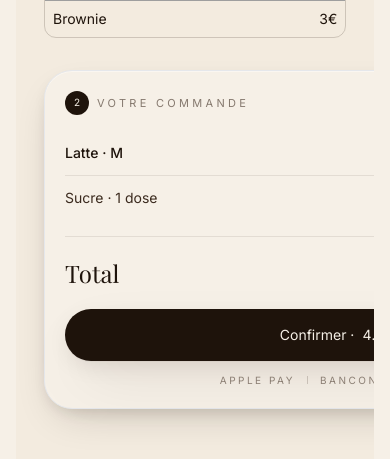
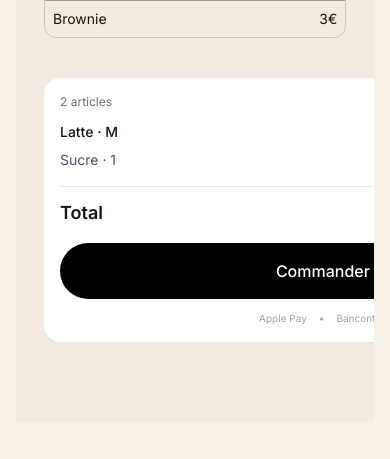
Before and after one commit to Noxhack/Maison-Noir, a Next.js app: page / in a window 390 px wide. Shown: the part 2846-3305 px from the top of the page. Built offline with nearby package versions, Linux system fonts and the light colour scheme; grey boxes are pictures that could not be loaded; a web font is replaced by a local one.

Commit message:
fix cart summary mobile

```diff
--- a/components/CartSummary.tsx
+++ b/components/CartSummary.tsx
@@ -11,76 +11,68 @@ type Props = {
   total: number;
 };
 
-export default function CartSummary({ drink, size, sugar, extras, snacks, total }: Props) {
+export default function CartSummary({
+  drink,
+  size,
+  sugar,
+  extras,
+  snacks,
+  total,
+}: Props) {
   const lines = [
     { key: "drink", label: `${drink.name} · ${size.id}`, price: drink.price * size.multiplier, isMain: true },
-    ...(sugar > 0 ? [{ key: "sugar", label: `Sucre · ${sugar} dose${sugar > 1 ? "s" : ""}`, price: 0 }] : []),
+    ...(sugar > 0 ? [{ key: "sugar", label: `Sucre · ${sugar}`, price: 0 }] : []),
     ...extras.map((e) => ({ key: e.id, label: e.name, price: e.price })),
     ...snacks.map((s) => ({ key: s.id, label: s.name, price: s.price })),
   ];
 
   return (
-    <div className="mt-2 rounded-[28px] border border-mocha/12 bg-cream p-5 md:p-6 shadow-float">
-      <div className="flex items-center justify-between mb-4">
-        <div className="flex items-center gap-2">
-          <span className="inline-flex h-6 w-6 items-center justify-center rounded-full bg-espresso text-cream text-[10px]">
-            {lines.length}
-          </span>
-          <p className="text-[11px] uppercase tracking-[0.3em] text-mocha/60">Votre commande</p>
-        </div>
-        <span className="text-[11px] text-mocha/50">Prêt en 3 min</span>
+    <div className="mt-4 bg-white rounded-2xl p-4 shadow-sm">
+
+      {/* HEADER */}
+      <div className="flex justify-between items-center mb-3">
+        <span className="text-xs text-gray-500">
+          {lines.length} article{lines.length > 1 ? "s" : ""}
+        </span>
+        <span className="text-xs text-gray-400">~3 min</span>
       </div>
 
-      <ul className="divide-y divide-mocha/10">
-        <AnimatePresence initial={false}>
-          {lines.map((l) => (
-            <motion.li
-              key={l.key}
-              layout
-              initial={{ opacity: 0, x: -12, height: 0 }}
-              animate={{ opacity: 1, x: 0, height: "auto" }}
-              exit={{ opacity: 0, x: 12, height: 0 }}
-              transition={{ duration: 0.35, ease: [0.22, 1, 0.36, 1] }}
-              className="flex items-center justify-between py-3 text-sm"
-            >
-              <span className={l.isMain ? "text-espresso font-medium" : "text-mocha"}>{l.label}</span>
-              <span className="text-mocha/70 tabular-nums">
-                {l.price > 0 ? `${l.price.toFixed(2)}€` : "Inclus"}
-              </span>
-            </motion.li>
-          ))}
-        </AnimatePresence>
-      </ul>
-
-      <div className="mt-4 flex items-baseline justify-between border-t border-mocha/10 pt-4">
-        <span className="font-serif text-2xl text-espresso">Total</span>
-        <AnimatePresence mode="popLayout">
-          <motion.span
-            key={total}
-            initial={{ opacity: 0, y: 10 }}
-            animate={{ opacity: 1, y: 0 }}
-            exit={{ opacity: 0, y: -10 }}
-            transition={{ duration: 0.35 }}
-            className="font-serif text-3xl text-espresso tabular-nums"
-          >
-            {total.toFixed(2)}€
-          </motion.span>
-        </AnimatePresence>
+      {/* LIGNES */}
+      <div className="space-y-2">
+        {lines.map((l) => (
+          <div key={l.key} className="flex justify-between text-sm">
+            <span className={l.isMain ? "font-medium" : "text-gray-600"}>
+              {l.label}
+            </span>
+            <span className="text-gray-500">
+              {l.price > 0 ? `${l.price.toFixed(2)}€` : "Inclus"}
+            </span>
+          </div>
+        ))}
       </div>
 
+      {/* TOTAL */}
+      <div className="flex justify-between items-center mt-4 pt-3 border-t">
+        <span className="text-lg font-semibold">Total</span>
+        <span className="text-xl font-bold">
+          {total.toFixed(2)}€
+        </span>
+      </div>
+
+      {/* BOUTON */}
       <motion.button
-        whileHover={{ scale: 1.01 }}
-        whileTap={{ scale: 0.98 }}
-        className="mt-5 group w-full rounded-full bg-espresso text-cream py-4 text-sm md:text-base hover:bg-mocha transition-colors flex items-center justify-center gap-2 shadow-premium"
+        whileTap={{ scale: 0.96 }}
+        className="mt-4 w-full bg-black text-white py-4 rounded-full text-base font-medium"
       >
-        Confirmer · <span className="tabular-nums">{total.toFixed(2)}€</span>
-        <span className="transition-transform group-hover:translate-x-1">→</span>
+        Commander · {total.toFixed(2)}€
       </motion.button>
-      <div className="mt-3 flex items-center justify-center gap-3 text-[10px] uppercase tracking-[0.25em] text-mocha/55">
+
+      {/* PAIEMENT */}
+      <div className="mt-3 flex justify-center gap-3 text-[10px] text-gray-400">
         <span>Apple Pay</span>
-        <span className="h-2 w-px bg-mocha/20" />
+        <span>•</span>
         <span>Bancontact</span>
-        <span className="h-2 w-px bg-mocha/20" />
+        <span>•</span>
         <span>Carte</span>
       </div>
     </div>
```
